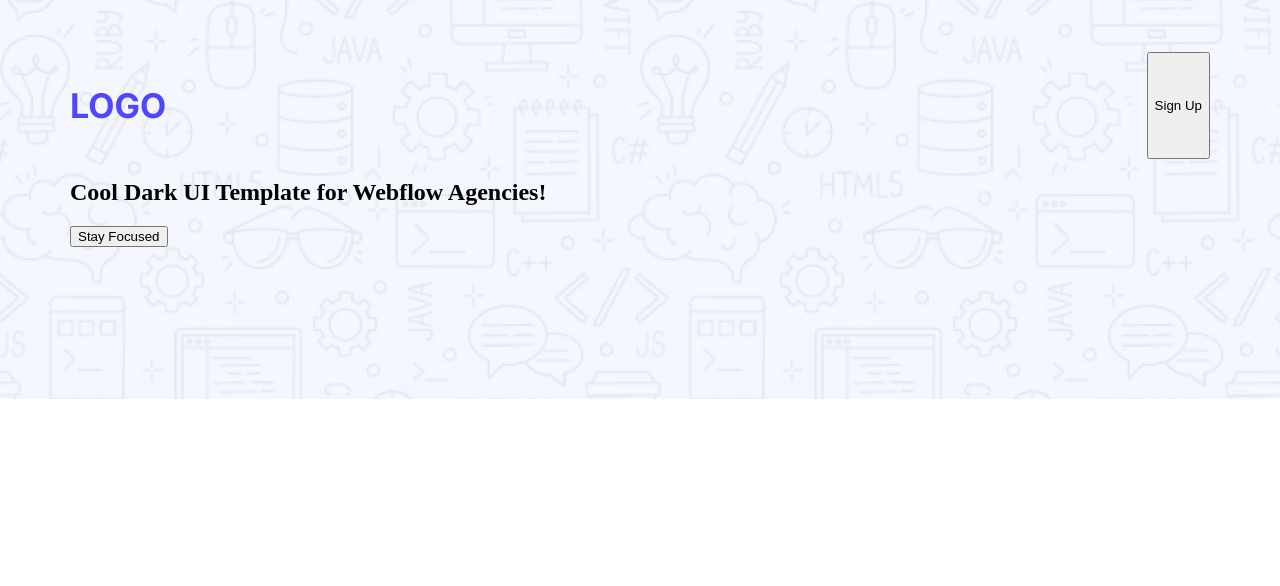
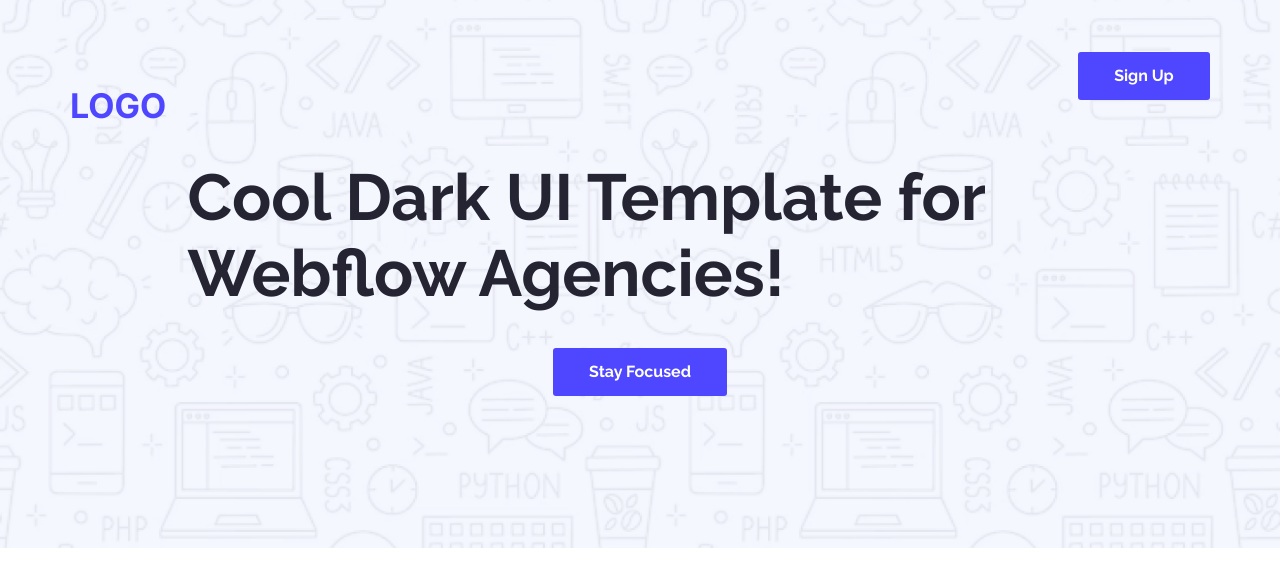
Before and after one commit to KrishnoKundu/my-first-project, a plain HTML site: page index.html in a window 1280 px wide. Drawn offline with Linux system fonts and the light colour scheme.

Commit message:
completed the header area

```diff
--- a/css/style.css
+++ b/css/style.css
@@ -25,6 +25,16 @@
   font-weight: <weight>;
   font-style: normal;
 }
+.btn-primary {
+	padding: 12px 36px;
+	font-size: 16px;
+	font-weight: 700;
+	background: #4E47FF;
+	color: #ffffff;
+	border: none;
+	border-radius: 3px;
+	text-transform: capitalize;
+}
 /* common css ends here */
 
 /* header starts here */
@@ -44,4 +54,40 @@
 	color: #4E47FF;
 	line-height: 150%;
 }
+.header-top button {
+    width: 132px;
+	height: 48px;
+}
+.header-top button:hover {
+    background: #FFFFFF;
+    border: 1px solid #4E47FF;
+    color: #4E47FF;
+    border-radius: 3px;
+    transition: 0.1s linear all;
+    width: 135px;
+}
+
+.header-bottom h1 {
+	width: 905px;
+	font-weight: 700;
+	font-size: 65px;
+	color: #252432;
+	padding-bottom: 37px;
+	margin: 0 auto;
+}
+.header-bottom button {
+	width: 174px;
+	height: 48px;
+	padding: 12px 34px;
+	text-transform: capitalize;
+	margin: 0 auto;
+	display: block;
+}
+.header-bottom button:hover {
+    background: #FFFFFF;
+    border: 1px solid #4E47FF;
+    color: #4E47FF;
+    border-radius: 3px;
+    transition: 0.1s linear all;
+}
 /* header ends here */
--- a/index.html
+++ b/index.html
@@ -29,11 +29,11 @@
             <div class="header-content">
                 <nav class="header-top">
                     <div class="logo"><h2 class="inter">LOGO</h2></div>
-                    <button>Sign Up</button>
+                    <button class="raleway btn-primary">Sign Up</button>
                 </nav>
                 <div class="header-bottom">
-                    <h1>Cool Dark UI Template for Webflow Agencies!</h1>
-                    <button>Stay Focused</button>
+                    <h1 class="raleway">Cool Dark UI Template for Webflow Agencies!</h1>
+                    <button class="raleway btn-primary">Stay Focused</button>
                 </div>
 
             </div>
```
